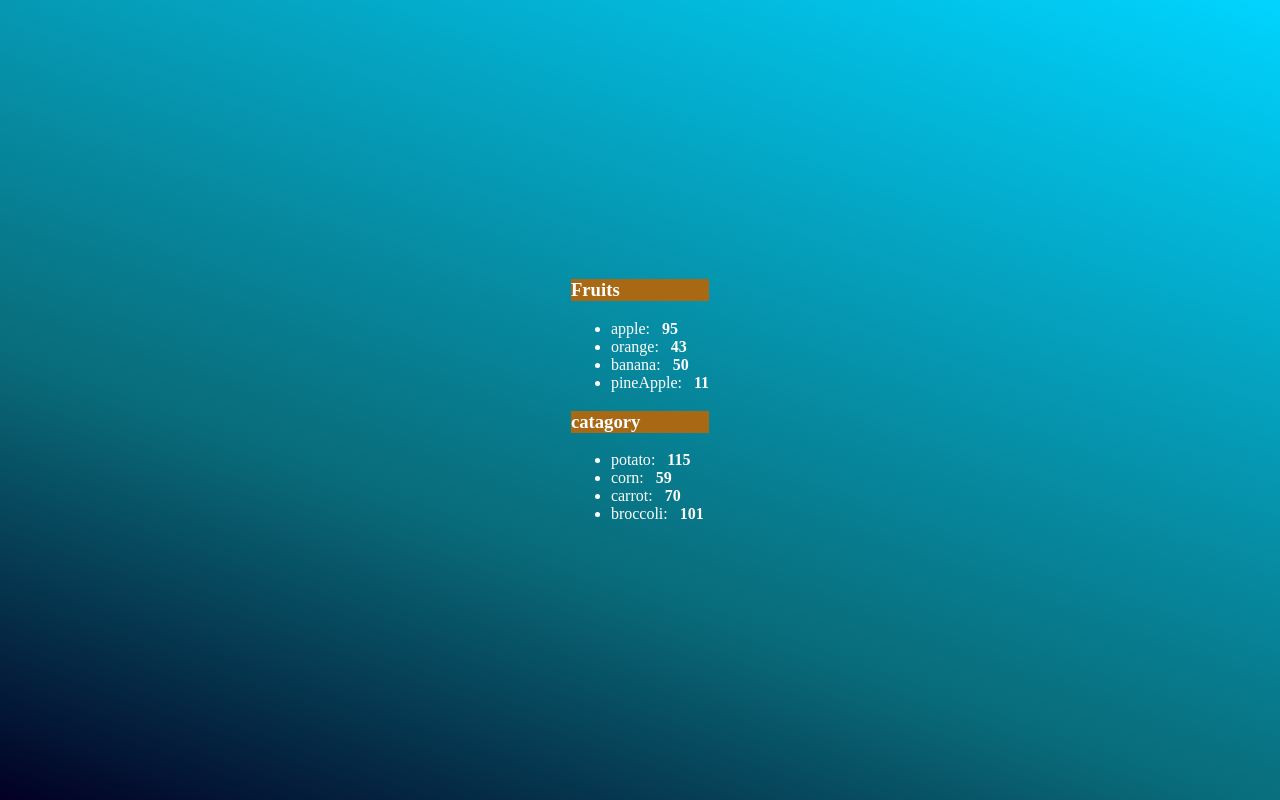
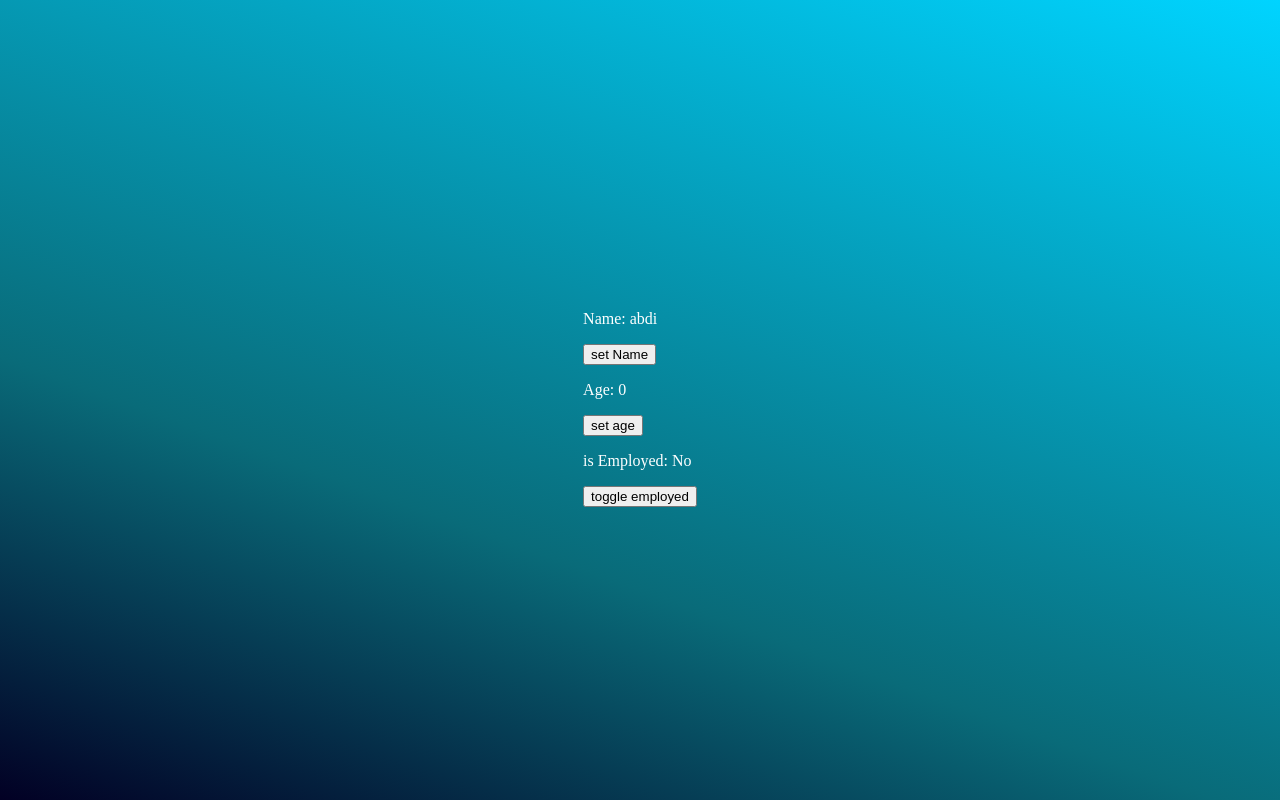
Before and after one commit to AbdiAhmed6457/REACT, a React (Vite) app in the folder my-react-app/: page / in a window 1280 px wide. Built offline with nearby package versions, Linux system fonts and the light colour scheme.

Commit message:
useState

```diff
--- a/my-react-app/src/App.jsx
+++ b/my-react-app/src/App.jsx
@@ -1,25 +1,10 @@
 import Card from "./Card";
-import List from "./List";
-
+import Button from "./Button";
 function App() {
-  const fruits = [
-    { id: 1, name: "apple", calories: 95 },
-    { id: 2, name: "orange", calories: 43 },
-    { id: 3, name: "banana", calories: 50 },
-    { id: 4, name: "pineApple", calories: 11 },
-  ];
-
-  const vagetable = [
-    { id: 1, name: "potato", calories: 115 },
-    { id: 2, name: "corn", calories: 59 },
-    { id: 3, name: "carrot", calories: 70 },
-    { id: 4, name: "broccoli", calories: 101 },
-  ];
 
   return (
     <>
-      <List items={fruits} catagory="Fruits" />
-      <List items={vagetable} />
+      <Button/>
     </>
   );
 }
--- /dev/null
+++ b/my-react-app/src/Button.jsx
@@ -0,0 +1,37 @@
+import React, {useState} from "react";
+
+
+function Button(){
+
+    let [name, setName] = useState("abdi");
+    const [age, setAge] = useState(0);
+    const [isEmployed, setEmployed] = useState(false);
+
+    const updateName = () => {
+        setName("Abdi Ahmed")
+    }
+
+    const updateAge = () => {
+        setAge(age + 2);
+    }
+
+    const toggleEmployed = () => {
+        setEmployed(!isEmployed);
+    }
+
+    return (
+        <div>
+            <p>Name: {name}</p>
+            <button onClick={updateName}> set Name</button>
+
+            <p>Age: {age}</p>
+            <button onClick={updateAge}> set age</button>
+
+            <p>is Employed: {isEmployed ? "Yes" : "No"}</p>
+            <button onClick={toggleEmployed}> toggle employed</button>
+        </div>
+    )
+
+}
+
+export default Button;
```
